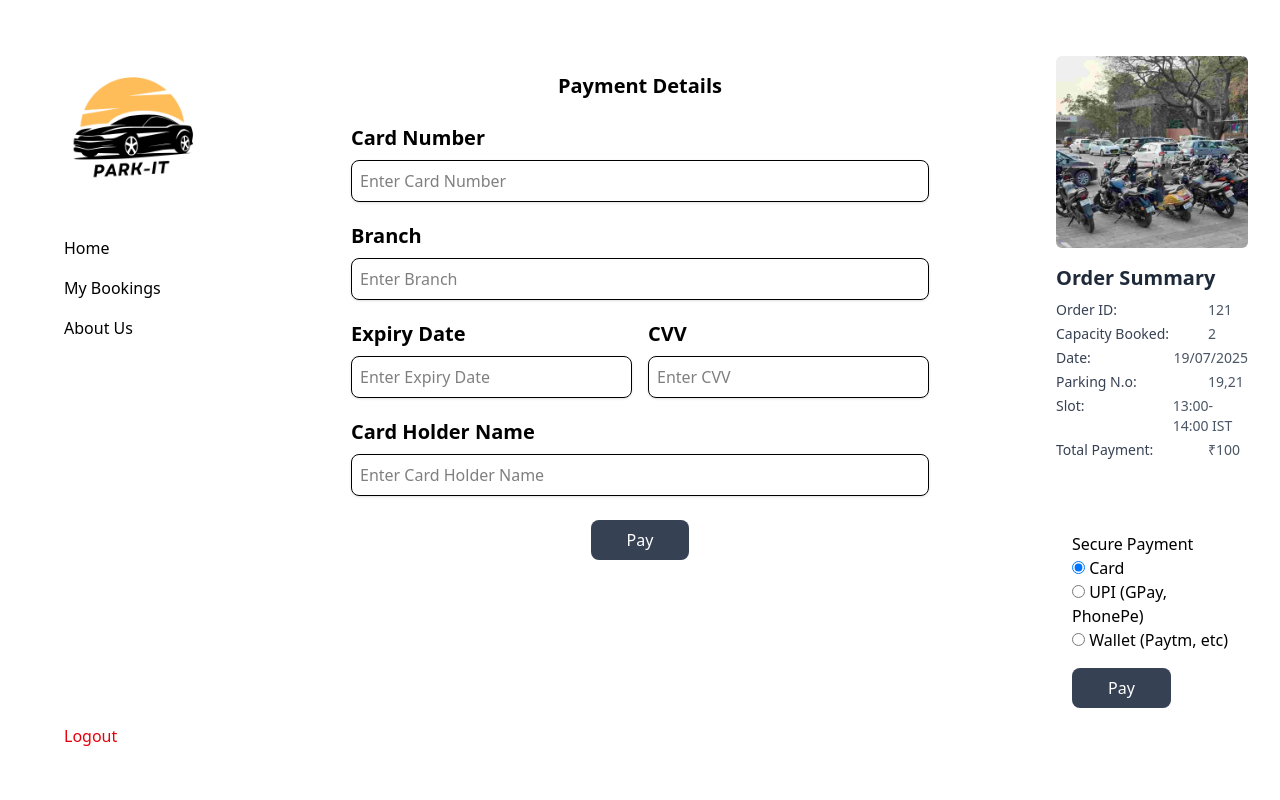
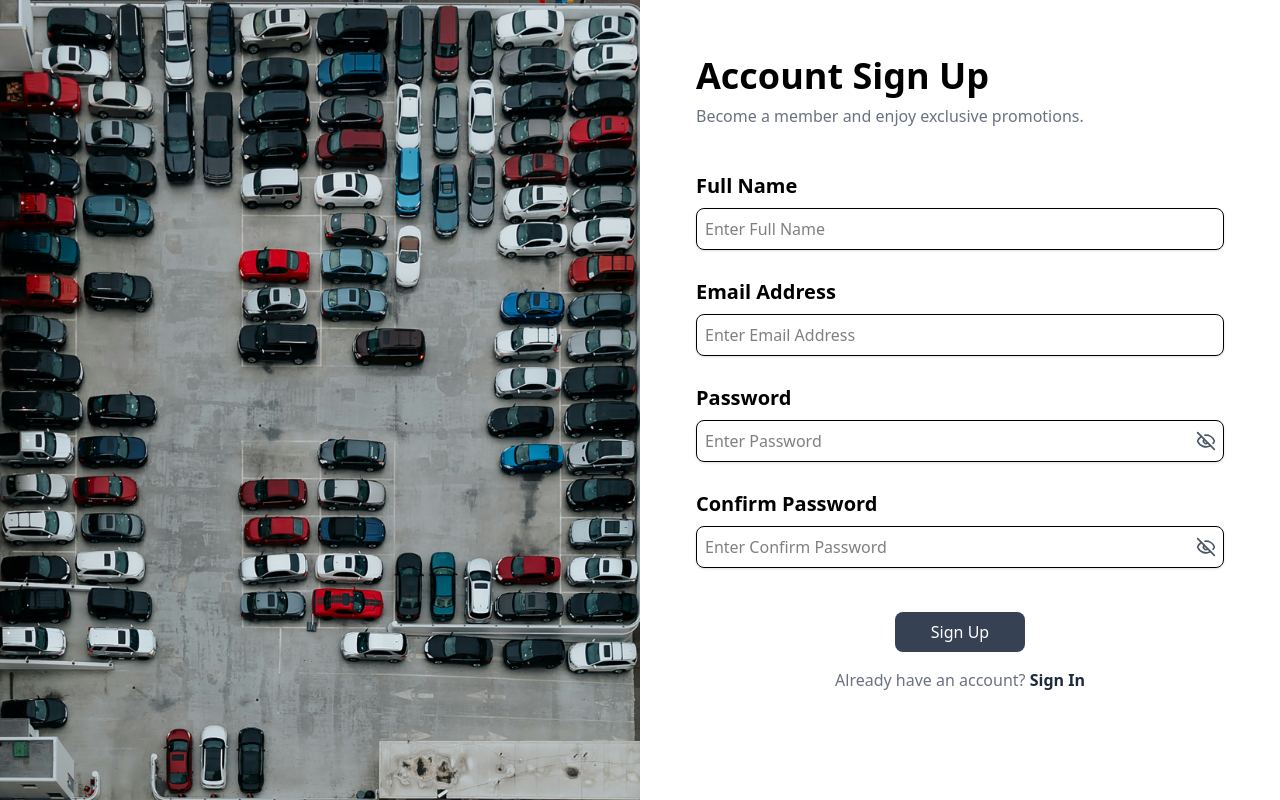
Before and after one commit to Parking-Management-System-Sunbeam/Parking-Management-System, a React (Vite) app in the folder Client/: page /signup in a window 1280 px wide. Built offline with nearby package versions, Linux system fonts and the light colour scheme.

Commit message:
Navigation Added

```diff
--- a/Client/package.json
+++ b/Client/package.json
@@ -16,6 +16,7 @@
     "react-data-table-component": "^7.7.0",
     "react-dom": "^19.1.0",
     "react-router-dom": "^7.7.0",
+    "rechart": "^0.0.1",
     "recharts": "^3.1.0",
     "tailwindcss": "^4.1.11"
   },
--- a/Client/src/App.jsx
+++ b/Client/src/App.jsx
@@ -11,19 +11,39 @@ import OrderSummary from './Components/OrderSummary'
 import PaymentComponent from './Components/PaymentComponent'
 import PayDetails from './Components/PayDetails'
 
+
+import Dashboard from './Pages/Admin/Dashboard'
+
+import Addplace from './Pages/Admin/Addplace'
+import Earning from './Pages/Admin/Earning'
+import EditPlace from './Pages/Admin/EditPlace'
 const App = () => {
   return (
-    // <OrderSummary/>
-    <Payment/>
-    // <PayDetails/>
-    // <PaymentComponent/>
-    // <Routes>
-    //   <Route path="/" element={<Login />} />
-    //   <Route path="/home" element={<Home />} />
-    //   <Route path="/booking" element={<Bookings />} />
-    //   <Route path="/about-us" element={<AboutUs />} />
 
-    // </Routes>
+      <Routes>
+        {/* auth */}
+        <Route path="/" element={<Login />} />
+        <Route path="/signup" element={<SignUp />} />
+
+        {/* user */}
+        <Route path="/home" element={<Home />} />
+        <Route path="/search" element={<SearchComponent />} />
+        <Route path="/about-us" element={<AboutUs />} />
+        <Route path="/booking" element={<Bookings />} />
+        <Route path="/payment" element={<Payment />} />
+        <Route path="/order-summary" element={<OrderSummary />} />
+        <Route path="/payment-component" element={<PaymentComponent />} />
+        <Route path="/pay-details" element={<PayDetails />} />
+
+        {/* Admin */}
+        <Route path="/dashbord" element={<Dashboard />} />
+        <Route path="/add-place" element={<Addplace />} />
+        <Route path="/edit-place" element={<EditPlace />} />
+        <Route path="/earning" element={<Earning />} />
+      </Routes>
+
+
+
   );
 };
 
--- a/Client/src/Components/MyBookComponent.jsx
+++ b/Client/src/Components/MyBookComponent.jsx
@@ -5,7 +5,7 @@ import {
   CarFront,
   ArrowUpRight,
   ArrowRightCircle,
-} from "lucide-react"; // Lucide Icons
+} from "lucide-react";
 
 const MyBookComponent = ({
   day = "SUNDAY",
--- a/Client/src/Pages/Auth/Login.jsx
+++ b/Client/src/Pages/Auth/Login.jsx
@@ -2,9 +2,14 @@ import React, { useState } from 'react'
 import parking from "../../assets/AuthImages/parking.jpg"
 import TextInputCompnent from '../../Components/TextInputCompnent'
 import ButtonComponent from '../../Components/ButtonComponent';
+import { Link, useNavigate } from 'react-router-dom';
 const Login = () => {
+
+  const nav = useNavigate();
+
    const [password, setPassword] = useState('');
    const [email, setEmail] = useState('');
+
 
 
   const handleEmailChange = (e) => {
@@ -48,8 +53,10 @@ const Login = () => {
 
           {/* footer */}
           <div className='flex flex-col items-center space-y-4 '>
-            <ButtonComponent  title='Sign In' onPress={()=>{}} />
-            <p className='text-gray-500 text-center'>Don't have an account? <a href="/signup" className='text-gray-800   font-bold hover:underline'>Sign Up</a></p>
+            <ButtonComponent  title='Sign In' onPress={()=>{
+              nav('/home');
+             }} />
+            <p className='text-gray-500 text-center'>Don't have an account? <Link to="/signup" className='text-gray-800   font-bold hover:underline'>Sign Up</Link></p>
             </div>
             </div>
         </div>
--- a/Client/src/Pages/Auth/SignUp.jsx
+++ b/Client/src/Pages/Auth/SignUp.jsx
@@ -3,7 +3,11 @@ import ButtonComponent from '../../Components/ButtonComponent';
 import TextInputCompnent from '../../Components/TextInputCompnent';
 
 import parking from "../../assets/AuthImages/parking.jpg"
+import { Link, useNavigate } from 'react-router-dom';
 const SignUp = () => {
+
+  const nav = useNavigate();
+
   const [email, setEmail] = useState('');
   const [name, setName] = useState('');
 
@@ -57,8 +61,10 @@ const SignUp = () => {
 
           {/* footer */}
           <div className='flex flex-col items-center space-y-4 '>
-            <ButtonComponent  title='Sign Up' onPress={()=>{}} />
-            <p className='text-gray-500 text-center'>Already have an account? <a href="/signin" className='text-gray-800   font-bold hover:underline'>Sign In</a></p>
+            <ButtonComponent  title='Sign Up' onPress={()=>{
+              nav('/home');
+            }} />
+            <p className='text-gray-500 text-center'>Already have an account? <Link to="/" className='text-gray-800   font-bold hover:underline'>Sign In</Link></p>
             </div>
             </div>
         </div>
--- a/Client/src/Pages/User/Payment.jsx
+++ b/Client/src/Pages/User/Payment.jsx
@@ -13,7 +13,7 @@ const Payment = () => {
         <Sidebar />
       </div>
 
-      <div className="w-3/5 flex flex-col items-center justify-start py-10">
+      <div className="w-3/5 flex flex-col items-center  py-10">
         <PayDetails />
       </div>
 
--- a/Client/src/components/Sidebar.jsx
+++ b/Client/src/components/Sidebar.jsx
@@ -24,7 +24,7 @@ const Sidebar = () => {
           </div>
         </div>
         <div className='mb-8  w-full   p-5 '>
-          <Link to="/login" className="text-red-600 px-11 hover:text-red-800 font-medium transition">
+          <Link to="/" className="text-red-600 px-11 hover:text-red-800 font-medium transition">
             Logout
           </Link>
         </div>
--- a/package.json
+++ /dev/null
@@ -1,6 +0,0 @@
-{
-  "dependencies": {
-    "react-data-table-component": "^7.7.0",
-    "rechart": "^0.0.1"
-  }
-}
```
Also changed, not shown: 2 other files (tests, documents, lock files or other folders).
